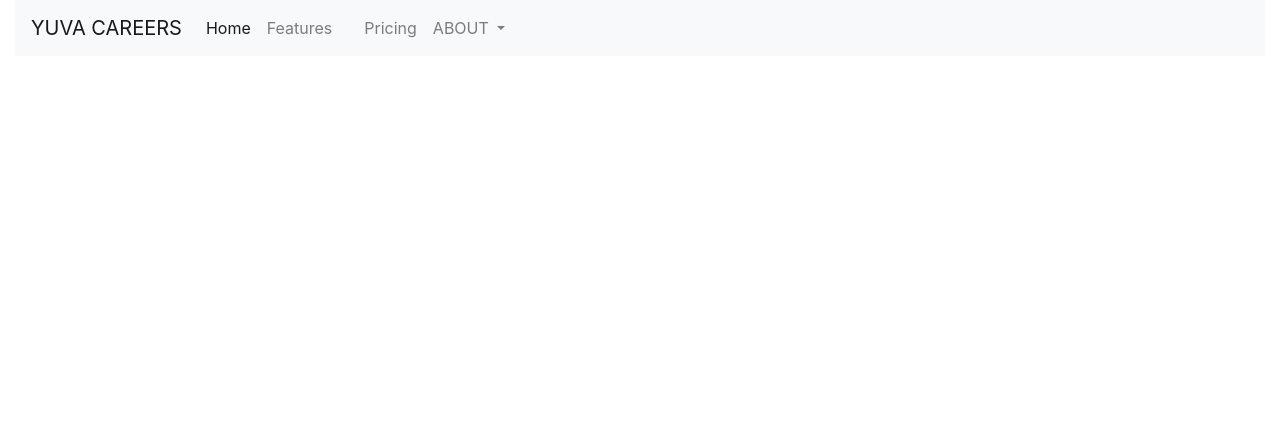
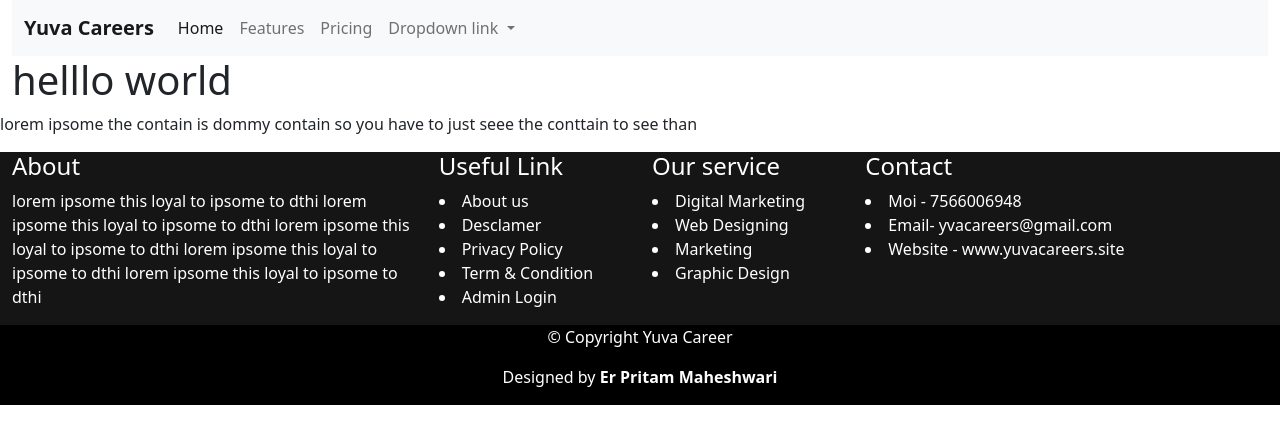
Before and after one commit to moviekaka/bollywoodmovie.github.io, a plain HTML site: page index.html in a window 1280 px wide. Drawn offline with nearby package versions, Linux system fonts and the light colour scheme.

Commit message:
Update index.html

```diff
--- a/index.html
+++ b/index.html
@@ -1,56 +1,147 @@
 <!doctype html>
-<html>
-    <head lang="en">
-        <title>
+<html lang="en">
+  <head>
+    <!-- Required meta tags -->
+    <meta charset="utf-8">
+    <meta name="viewport" content="width=device-width, initial-scale=1">
 
-        </title>
-        <meta charset="utf-8">
-        <link rel="stylesheet" href="https://maxcdn.bootstrapcdn.com/bootstrap/4.0.0/css/bootstrap.min.css" integrity="sha384-Gn5384xqQ1aoWXA+058RXPxPg6fy4IWvTNh0E263XmFcJlSAwiGgFAW/dAiS6JXm" crossorigin="anonymous">
-        <meta name="viewport" content="width=device-width, initial-scale=1, shrink-to-fit=no">
+    <!-- Bootstrap CSS -->
+    <link href="https://cdn.jsdelivr.net/npm/bootstrap@5.0.0-beta1/dist/css/bootstrap.min.css" rel="stylesheet" integrity="sha384-giJF6kkoqNQ00vy+HMDP7azOuL0xtbfIcaT9wjKHr8RbDVddVHyTfAAsrekwKmP1" crossorigin="anonymous">
 
+    <title>Hello, world!</title>
   </head>
   <body>
+<div>
+
+</div>
   <div class="container-fluid">
+
     <nav class="navbar navbar-expand-lg navbar-light bg-light">
-            <a class="navbar-brand" href="#">YUVA CAREERS</a>
-            <button class="navbar-toggler" type="button" data-toggle="collapse" data-target="#navbarNavDropdown" aria-controls="navbarNavDropdown" aria-expanded="false" aria-label="Toggle navigation">
+  <div class="container-fluid">
+    <a class="navbar-brand" href="#"><b>Yuva Careers</b></a>
+    <button class="navbar-toggler" type="button" data-bs-toggle="collapse" data-bs-target="#navbarNavDropdown" aria-controls="navbarNavDropdown" aria-expanded="false" aria-label="Toggle navigation">
       <span class="navbar-toggler-icon"></span>
     </button>
     <div class="collapse navbar-collapse" id="navbarNavDropdown">
       <ul class="navbar-nav">
-                <li class="nav-item active">
-                  <a class="nav-link" href="#">Home <span class="sr-only">(current)</span></a>
+        <li class="nav-item">
+          <a class="nav-link active" aria-current="page" href="#">Home</a>
         </li>
         <li class="nav-item">
           <a class="nav-link" href="#">Features</a>
         </li>
         <li class="nav-item">
-                    <a class="nav-link" href="#"></a>
-                  </li>
-                <li class="nav-item">
           <a class="nav-link" href="#">Pricing</a>
         </li>
         <li class="nav-item dropdown">
-                  <a class="nav-link dropdown-toggle" href="#" id="navbarDropdownMenuLink" data-toggle="dropdown" aria-haspopup="true" aria-expanded="false">
-                    ABOUT
+          <a class="nav-link dropdown-toggle" href="#" id="navbarDropdownMenuLink" role="button" data-bs-toggle="dropdown" aria-expanded="false">
+            Dropdown link
           </a>
-                  <div class="dropdown-menu" aria-labelledby="navbarDropdownMenuLink">
-                    <a class="dropdown-item" href="#">About</a>
-                    <a class="dropdown-item" href="#">Contact</a>
-                    <a class="dropdown-item" href="#">Privacy Policy</a>
-                    <a class="dropdown-item" href="#">Desclamer</a>
-                    <a class="dropdown-item" href="#">Contact</a>
-                  </div>
+          <ul class="dropdown-menu" aria-labelledby="navbarDropdownMenuLink">
+            <li><a class="dropdown-item" href="#">Action</a></li>
+            <li><a class="dropdown-item" href="#">Another action</a></li>
+            <li><a class="dropdown-item" href="#">Something else here</a></li>
+          </ul>
         </li>
       </ul>
     </div>
+  </div>
 </nav>
+
+</div>
+<!-- main concontainertain  -->
+<div class="" style="background-colour:grey";>
+<!-- catagary -->
+
+<div class="container-fluid">
+<h1> helllo world</h1>
+
+
 </div>
 
 
-        <script src="https://code.jquery.com/jquery-3.2.1.slim.min.js" integrity="sha384-KJ3o2DKtIkvYIK3UENzmM7KCkRr/rE9/Qpg6aAZGJwFDMVNA/GpGFF93hXpG5KkN" crossorigin="anonymous"></script>
-        <script src="https://cdnjs.cloudflare.com/ajax/libs/popper.js/1.12.9/umd/popper.min.js" integrity="sha384-ApNbgh9B+Y1QKtv3Rn7W3mgPxhU9K/ScQsAP7hUibX39j7fakFPskvXusvfa0b4Q" crossorigin="anonymous"></script>
-        <script src="https://maxcdn.bootstrapcdn.com/bootstrap/4.0.0/js/bootstrap.min.js" integrity="sha384-JZR6Spejh4U02d8jOt6vLEHfe/JQGiRRSQQxSfFWpi1MquVdAyjUar5+76PVCmYl" crossorigin="anonymous"></script>
 
+
+
+<div>
+<p>lorem ipsome the contain is dommy contain
+so you have to just seee the conttain to see than </p>
+</div>
+</div>
+
+
+
+
+<!-- footer  -->
+<div class="container-fluid" style="background-color:#151515; Postion:fixed;color:white;">
+<div class="row">
+<div class="col-sm-4">
+<h4>About</h4>
+<p>lorem ipsome this loyal to ipsome to dthi
+lorem ipsome this loyal to ipsome to dthi
+lorem ipsome this loyal to ipsome to dthi
+lorem ipsome this loyal to ipsome to dthi
+lorem ipsome this loyal to ipsome to dthi </p>
+</div >
+
+<div class="col-sm-2">
+<h4>Useful Link</h4>
+<li>About us </li>
+<li>Desclamer </li>
+<li>Privacy Policy</li>
+<li>Term & Condition </li>
+<li>Admin Login </li>
+
+</div >
+<div class="col-sm-2">
+<h4>Our service</h4>
+<li>Digital Marketing </li>
+<li>Web Designing</li>
+<li>Marketing</li>
+<li>Graphic Design</li>
+
+</div >
+
+<div class="col-sm-4">
+<h4>Contact</h4>
+<li>Moi - 7566006948</li>
+<li>Email- yvacareers@gmail.com</li>
+<li>Website - www.yuvacareers.site</li>
+</div >
+
+
+<div class="container" style="background-color:Black; height:80px">
+<div class=row>
+<div class=col-xl-12>
+<p style="text-align:center">         © Copyright  Yuva Career</p>
+<p style="text-align:center">Designed by <strong> Er Pritam Maheshwari</strong></p>
+</div>
+
+
+</div>
+
+
+</div>
+</div>
+
+</div>
+
+
+
+
+
+
+
+
+    <!-- Optional JavaScript; choose one of the two! -->
+
+    <!-- Option 1: Bootstrap Bundle with Popper -->
+    <script src="https://cdn.jsdelivr.net/npm/bootstrap@5.0.0-beta1/dist/js/bootstrap.bundle.min.js" integrity="sha384-ygbV9kiqUc6oa4msXn9868pTtWMgiQaeYH7/t7LECLbyPA2x65Kgf80OJFdroafW" crossorigin="anonymous"></script>
+
+    <!-- Option 2: Separate Popper and Bootstrap JS -->
+    <!--
+    <script src="https://cdn.jsdelivr.net/npm/@popperjs/core@2.5.4/dist/umd/popper.min.js" integrity="sha384-q2kxQ16AaE6UbzuKqyBE9/u/KzioAlnx2maXQHiDX9d4/zp8Ok3f+M7DPm+Ib6IU" crossorigin="anonymous"></script>
+    <script src="https://cdn.jsdelivr.net/npm/bootstrap@5.0.0-beta1/dist/js/bootstrap.min.js" integrity="sha384-pQQkAEnwaBkjpqZ8RU1fF1AKtTcHJwFl3pblpTlHXybJjHpMYo79HY3hIi4NKxyj" crossorigin="anonymous"></script>
+    -->
   </body>
 </html>
```
Lines whose indentation alone changed are shown as unchanged.
